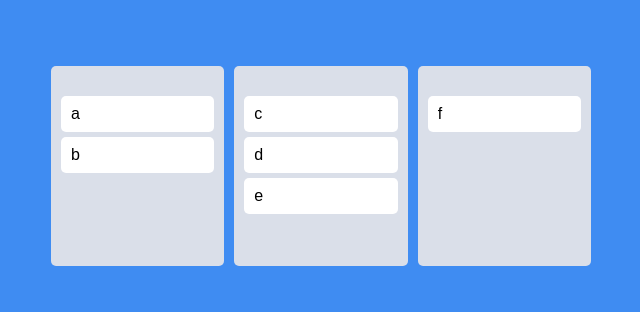
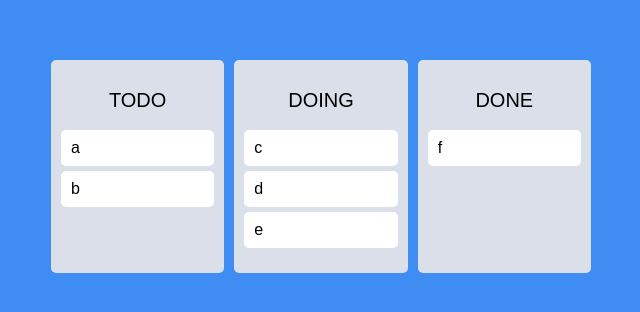
Before and after one commit to onetuks/todolist, a React (Create React App) app: page / in a window 1280 px wide. Shown: the part 234-546 px from the top of the page, without its empty margins (319-959 px from the left). Built offline with nearby package versions, Linux system fonts and the light colour scheme.

Commit message:
#7.9 Same Board Movement

```diff
--- a/src/App.tsx
+++ b/src/App.tsx
@@ -27,17 +27,32 @@ const Boards = styled.div`
 function App() {
   const [todos, setTodos] = useRecoilState(todoState);
 
-  const onDragEnd = ({ draggableId, destination, source }: DropResult) => {
-    // setTodos((oldTodos) => {
-    //   // React랑 웹은 Immutable을 지향함.
-    //   // 원본을 변형시켜선 안 됨.
-    //   const todosCopy = [...oldTodos];
-    //   if (destination?.index !== undefined) {
-    //     todosCopy.splice(source.index, 1);
-    //     todosCopy.splice(destination!.index, 0, draggableId);
-    //   }
-    //   return todosCopy;
-    // });
+  const onDragEnd = (info: DropResult) => {
+    console.log(info);
+    const {destination, draggableId, source} = info;
+
+    // 드래그 예외처리
+    if (destination === null) {
+      console.log("return");
+      return;
+    }
+
+    // #7.9 Same Board Movement
+    if (destination?.droppableId === source.droppableId) {
+      setTodos((allBoards) => {
+        const boardCopy = [...allBoards[source.droppableId]]
+        boardCopy.splice(source.index, 1);
+        boardCopy.splice(destination?.index, 0, draggableId);
+        return {
+          ...allBoards,
+          [source.droppableId]: boardCopy,
+        }
+      })
+    }
+    // #
+    else {
+
+    }
   };
 
   return (
--- a/src/Atom.ts
+++ b/src/Atom.ts
@@ -5,10 +5,10 @@ interface ITodoState {
 }
 
 export const todoState = atom<ITodoState>({
-    key: "todos",
+    key: "todo",
     default: {
-        to_do: ["a", "b"],
-        doing: ["c", "d", "e"],
-        done: ["f"],
+        TODO: ["a", "b"],
+        DOING: ["c", "d", "e"],
+        DONE: ["f"],
     },
 });
--- a/src/components/Board.tsx
+++ b/src/components/Board.tsx
@@ -10,6 +10,13 @@ const Wrapper = styled.div`
   min-height: 200px;
 `;
 
+const Title = styled.h2`
+  font-size: 20px;
+  font-weight: 500;
+  text-align: center;
+  margin-bottom: 20px;
+`;
+
 interface IBoardProps {
     todos: string[],
     droppableId: string,
@@ -20,6 +27,7 @@ function Board({todos, droppableId}: IBoardProps) {
         <Droppable droppableId={droppableId}>
             {(magic) => (
               <Wrapper ref={magic.innerRef} {...magic.droppableProps}>
+                <Title>{droppableId}</Title>
                 {todos.map((todo, index) => (
                   <DraggabbleCard key={todo} todo={todo} index={index} />
                 ))}
--- a/src/components/DraggabbleCard.tsx
+++ b/src/components/DraggabbleCard.tsx
@@ -15,7 +15,7 @@ interface IDraggableCardProps {
 }
 
 function DraggabbleCard({ todo, index }: IDraggableCardProps) {
-  console.log(todo, "has been rendered.");
+  // console.log(todo, "has been rendered.");
   return (
     <Draggable draggableId={todo} index={index}>
       {(magic) => (
```
